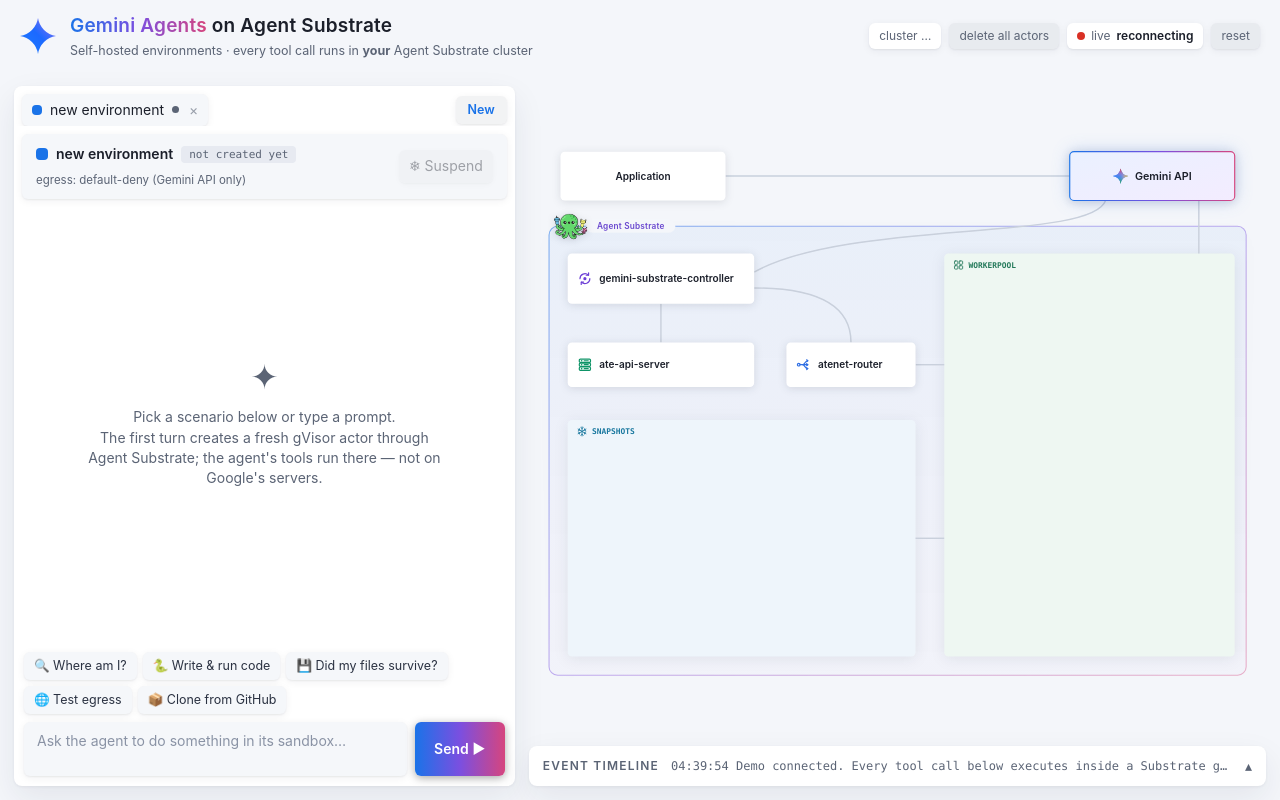
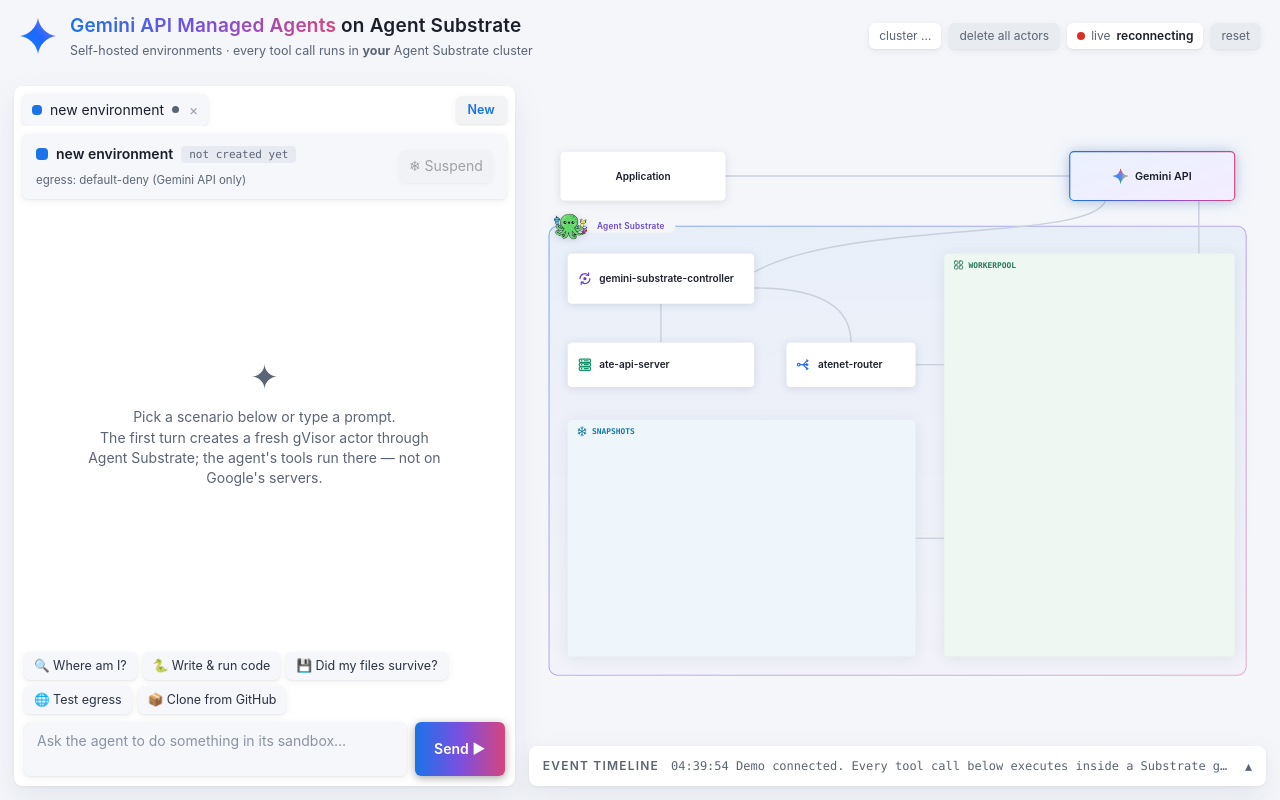
Before and after one commit to rakyll/gemini-api-substrate, a plain HTML site: page demo/static/index.html in a window 1280 px wide. Drawn offline with Linux system fonts and the light colour scheme; no server answers.

Commit message:
Retitle to Gemini API Managed Agents

```diff
--- a/demo/static/app.js
+++ b/demo/static/app.js
@@ -1,7 +1,7 @@
 'use strict';
 
 // ===========================================================================
-// Gemini Agents × Agent Substrate — live demo UI
+// Gemini API Managed Agents × Agent Substrate — live demo UI
 // All DOM is built with createElement/createElementNS + textContent (no
 // innerHTML) so model output and tool output can never inject markup.
 // ===========================================================================
--- a/demo/static/index.html
+++ b/demo/static/index.html
@@ -3,7 +3,7 @@
 <head>
   <meta charset="utf-8">
   <meta name="viewport" content="width=device-width, initial-scale=1">
-  <title>Gemini Agents × Agent Substrate</title>
+  <title>Gemini API Managed Agents × Agent Substrate</title>
   <link rel="stylesheet" href="style.css">
   <script src="app.js" defer></script>
 </head>
@@ -12,7 +12,7 @@
     <div class="brand">
       <img class="logo" src="gemini.svg" alt="Gemini" width="36" height="36">
       <div>
-        <h1><span class="grad">Gemini Agents</span> on Agent Substrate</h1>
+        <h1><span class="grad">Gemini API Managed Agents</span> on Agent Substrate</h1>
         <p class="subtitle">Self-hosted environments · every tool call runs in <b>your</b> Agent Substrate cluster</p>
       </div>
     </div>
```
Also changed, not shown: 2 other files.
